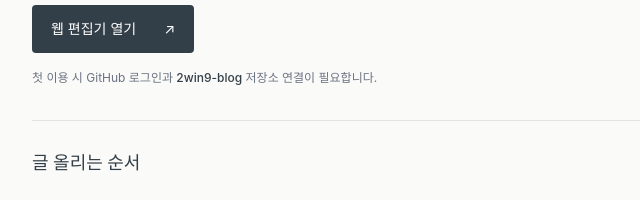
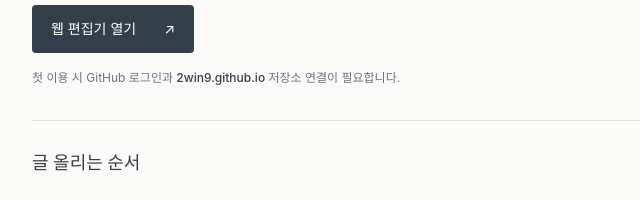
Before and after one commit to 2win9/2win9.github.io, an Astro site: page /write in a window 1280 px wide. Shown: the part 445-645 px from the top of the page, 248-888 px from the left. Built offline with nearby package versions, Linux system fonts and the light colour scheme; Astro itself is replaced by a stand-in of ours; some packages are replaced by stand-ins of ours.

Commit message:
chore: move the blog to 2win9.github.io

```diff
--- a/src/config/site.json
+++ b/src/config/site.json
@@ -4,7 +4,7 @@
   "intro": "배우고, 만들고,\n기록합니다.",
   "about": "배운 것을 직접 써 보고, 이해한 내용을 제 언어로 남기기 위한 공간입니다.\n\n공부한 개념부터 프로젝트에서 만난 문제, 개발에 대한 작은 생각까지 차근차근 기록합니다.",
   "github": "https://github.com/2win9",
-  "repositoryUrl": "https://github.com/2win9/2win9-blog",
+  "repositoryUrl": "https://github.com/2win9/2win9.github.io",
   "siteUrl": "",
   "primaryColor": "#333F48"
 }
--- a/src/content/posts/2026-10-31-blog-writing.md
+++ b/src/content/posts/2026-10-31-blog-writing.md
@@ -14,7 +14,7 @@ example: true
 
 ## 작성은 웹에서
 
-[Pages CMS](https://app.pagescms.org/)에 로그인한 뒤 `2win9-blog` 저장소를 선택합니다. ‘글’에서 새 글을 만들거나 기존 글을 열어 수정합니다.
+[Pages CMS](https://app.pagescms.org/)에 로그인한 뒤 `2win9.github.io` 저장소를 선택합니다. ‘글’에서 새 글을 만들거나 기존 글을 열어 수정합니다.
 
 제목과 본문을 작성하고 분류를 선택합니다. 이미지는 본문 편집기에서 업로드할 수 있습니다. 글에 코드를 넣을 때는 Markdown 편집 모드에서 코드 블록을 사용해도 됩니다.
 
--- a/src/pages/write.astro
+++ b/src/pages/write.astro
@@ -10,7 +10,7 @@ const repository = httpsUrl(settings.repositoryUrl);
     <h2>웹에서 작성하기</h2>
     <p>Pages CMS에서 제목과 본문을 쓰고 이미지를 첨부할 수 있습니다. 연결 후에는 터미널을 열 필요가 없습니다.</p>
     <a class="primary-button" href="https://app.pagescms.org/" target="_blank" rel="noopener noreferrer">웹 편집기 열기 <span aria-hidden="true">↗</span></a>
-    <p class="helper-copy">첫 이용 시 GitHub 로그인과 <strong>2win9-blog</strong> 저장소 연결이 필요합니다.</p>
+    <p class="helper-copy">첫 이용 시 GitHub 로그인과 <strong>2win9.github.io</strong> 저장소 연결이 필요합니다.</p>
   </section>
   <section class="writing-section">
     <h2>글 올리는 순서</h2>
```
Also changed, not shown: README.md.
